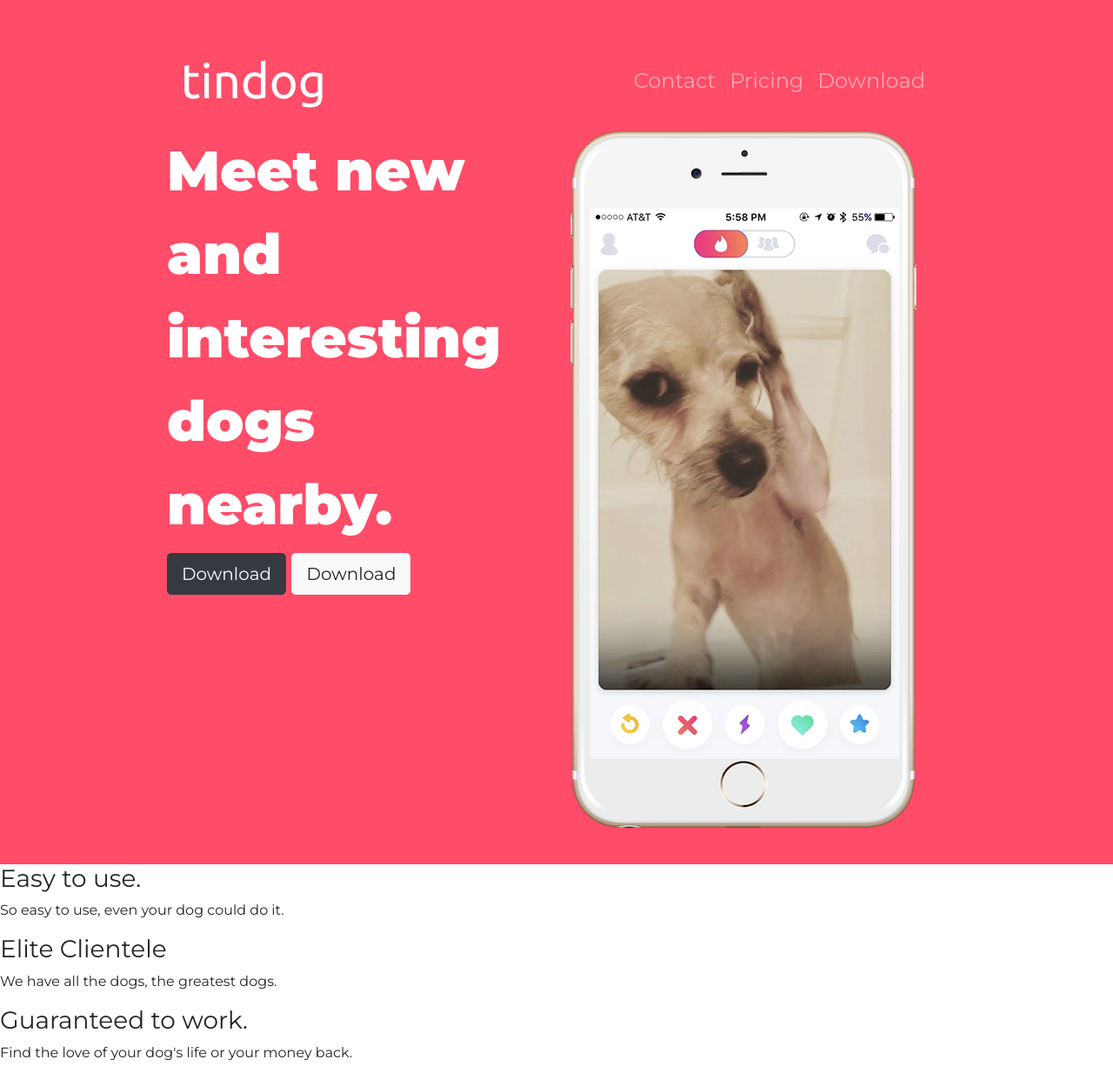
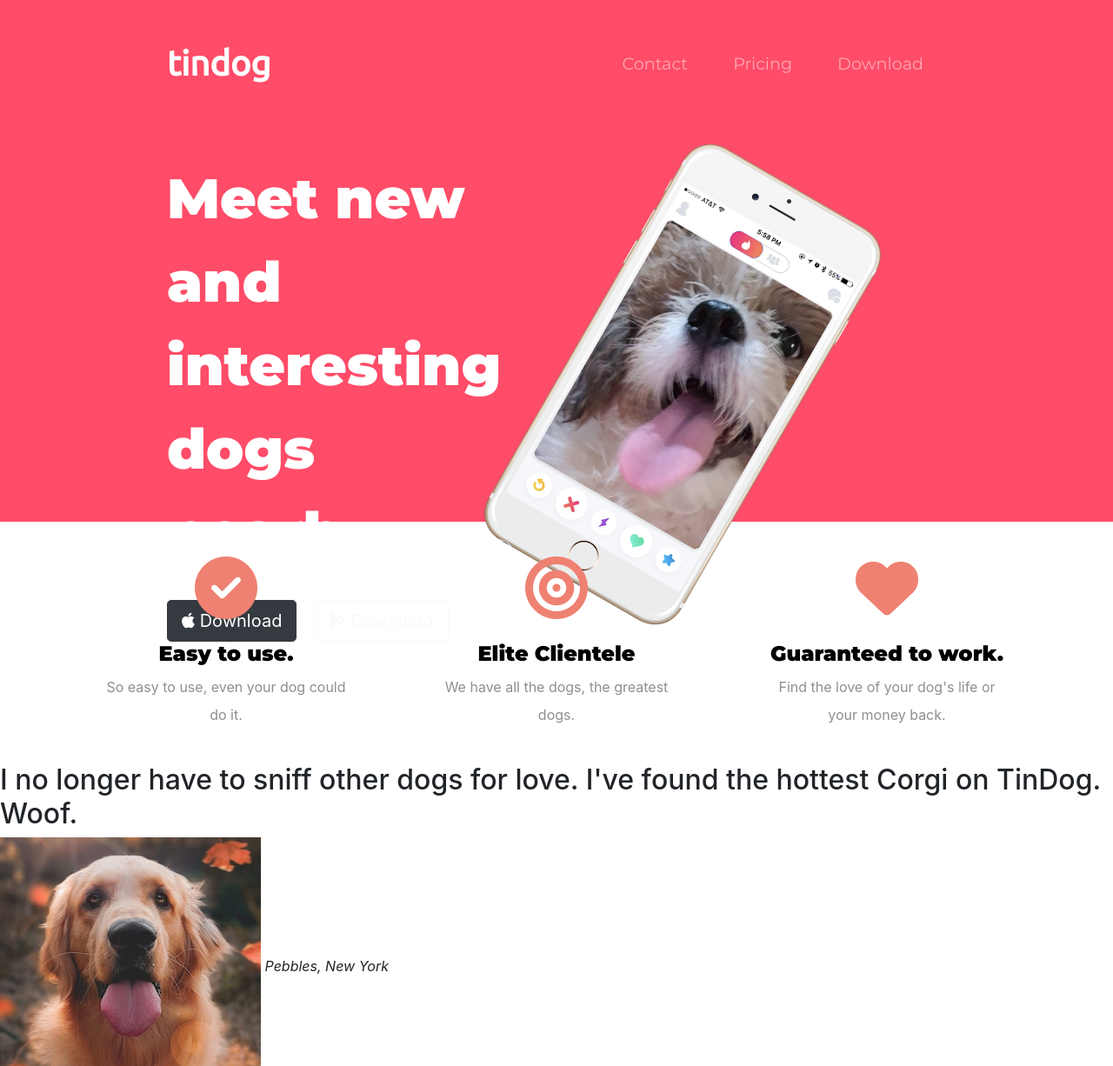
Before and after one commit to jsebaltazar/bootstrap-test, a plain HTML site: page TinDog-Start/index.html in a window 1280 px wide. Shown: the top 1226 px of the page at 87% size. Drawn offline with nearby package versions, Linux system fonts and the light colour scheme.

Commit message:
added features

```diff
--- a/TinDog-Start/css/styles.css
+++ b/TinDog-Start/css/styles.css
@@ -1,13 +1,11 @@
 #title {
   background-color: #ff4c68;
+  color: #FFF;
   font-size: 1.5rem;
-    line-height: 1.5;
+  line-height: 1.5;
+  height: 75vh;
 }
 
-.navbar-brand {
-  font-family: 'Ubuntu', sans-serif;
-    font-size: 3.5rem;
-    text-align: left;
 
 }
 
@@ -15,14 +13,76 @@
   font-family: 'Montserrat', sans-serif;
 }
 
-h1{
-    font-family: 'Montserrat', sans-serif;
-    font-size: 4rem;
-    line-height: 1.5;
-    font-weight: 900;
-    color:white;
+h1 {
+  font-family: 'Montserrat', sans-serif;
+  font-size: 4rem;
+  line-height: 1.5;
+  font-weight: 900;
 }
 
-.container-fluid{
+.container-fluid {
   padding: 3% 15%;
 }
+
+
+/* Navigation Bar */
+.navbar{
+  padding:0 0 0 0;
+  padding-bottom: 4.5rem;
+
+}
+.navbar-brand {
+  font-family: 'Ubuntu', sans-serif;
+  font-size: 2.5rem;
+  font-weight: bold;
+
+}
+.nav-item
+{
+  padding: 0 18px 0;
+}
+
+.nav-link{
+  font-size: 1.2rem;
+  font-family: "Montserrat";
+  font-weight: 100;
+}
+
+/* Download Buttons */
+.btn-download{
+  margin: 5% 3% 5% 0;
+}
+
+
+/* TItle-Image */
+.title-image {
+transform: rotate(30deg);
+  width: 60%;
+}
+
+
+#features{
+    color:#8f8f8f;
+  padding:40px 0 40px;
+  text-align: center;
+  line-height: 2rem;
+
+}
+/* testimonial */
+h3{
+  font-weight:bold;
+  font-family: "Montserrat";
+  color:#000;
+  font-size: 1.5rem;
+
+}
+.testi-ico{
+  color:#EF8172;
+  font-size: 4.5rem;
+  padding-bottom: 1.6rem;
+
+}
+p{
+  width: 80%;
+  margin:0 auto 0;
+}
--- a/TinDog-Start/index.html
+++ b/TinDog-Start/index.html
@@ -8,16 +8,23 @@
 
         <!-- bootstrap -->
         <link rel="stylesheet" href="https://stackpath.bootstrapcdn.com/bootstrap/4.3.1/css/bootstrap.min.css" integrity="sha384-ggOyR0iXCbMQv3Xipma34MD+dH/1fQ784/j6cY/iJTQUOhcWr7x9JvoRxT2MZw1T" crossorigin="anonymous">
-
         <script src="https://code.jquery.com/jquery-3.3.1.slim.min.js" integrity="sha384-q8i/X+965DzO0rT7abK41JStQIAqVgRVzpbzo5smXKp4YfRvH+8abtTE1Pi6jizo" crossorigin="anonymous"></script>
         <script src="https://cdnjs.cloudflare.com/ajax/libs/popper.js/1.14.7/umd/popper.min.js" integrity="sha384-UO2eT0CpHqdSJQ6hJty5KVphtPhzWj9WO1clHTMGa3JDZwrnQq4sF86dIHNDz0W1" crossorigin="anonymous"></script>
         <script src="https://stackpath.bootstrapcdn.com/bootstrap/4.3.1/js/bootstrap.min.js" integrity="sha384-JjSmVgyd0p3pXB1rRibZUAYoIIy6OrQ6VrjIEaFf/nJGzIxFDsf4x0xIM+B07jRM" crossorigin="anonymous"></script>
 
+
+        <!-- google-fonts -->
         <link href="https://fonts.googleapis.com/css?family=Ubuntu&display=swap" rel="stylesheet">
         <link href="https://fonts.googleapis.com/css?family=Montserrat:400,900&display=swap" rel="stylesheet">
 
+
+        <!-- fontawesome -->
+        <script src="https://kit.fontawesome.com/264532593c.js" crossorigin="anonymous"></script>
+
+
+        <!-- CSS stylesheet -->
         <link rel="stylesheet" href="css/styles.css">
-        <!-- bootstrap -->
+
 
 
     </head>
@@ -59,12 +66,14 @@
                 <div class="row">
                     <div class="col-lg-6">
                         <h1>Meet new and interesting dogs nearby.</h1>
-                        <button type="button" class="btn btn-lg btn-dark">Download</button>
-                        <button type="button" class="btn btn-lg btn-light">Download</button>
+
+                        <button type="button" class="btn btn-lg btn-dark btn-download"> <i class="fab fa-apple"></i> Download</button>
+                        <button type="button" class="btn btn-lg btn-outline-light btn-download"><i class="fab fa-google-play"></i> Download</button>
+
                     </div>
 
-                    <div class="col-lg-6 ">
-                        <img src="images/iphone6.png" alt="iphone-mockup">
+                    <div class="col-lg-6 iphone6">
+                        <img class="title-image" src="images/iphone6-pampu.png" alt="iphone-mockup">
                     </div>
                 </div>
 
@@ -77,14 +86,30 @@
 
         <section id="features">
 
-            <h3>Easy to use.</h3>
-            <p>So easy to use, even your dog could do it.</p>
+          <div class="container">
+            <div class="row">
 
-            <h3>Elite Clientele</h3>
-            <p>We have all the dogs, the greatest dogs.</p>
+              <div class="col-lg-4">
+                <i class="fas fa-check-circle testi-ico"></i>
+                <h3>Easy to use.</h3>
+                <p>So easy to use, even your dog could do it.</p>
+              </div>
+              <div class="col-lg-4">
+                <i class="fas fa-bullseye testi-ico"></i>
+                <h3>Elite Clientele</h3>
+                <p>We have all the dogs, the greatest dogs.</p>
+              </div>
+              <div class="col-lg-4 col-md-6">
+                <i class="fas fa-heart testi-ico"></i>
+                <h3>Guaranteed to work.</h3>
+                <p>Find the love of your dog's life or your money back.</p>
+              </div>
+            </div>
 
-            <h3>Guaranteed to work.</h3>
-            <p>Find the love of your dog's life or your money back.</p>
+          </div>
+
+
+
 
         </section>
 
```
Also changed, not shown: index.html (+1 -1 lines), TinDog-Start/images/iphone6-blank.png (added), TinDog-Start/images/iphone6-pampu.png (added).
